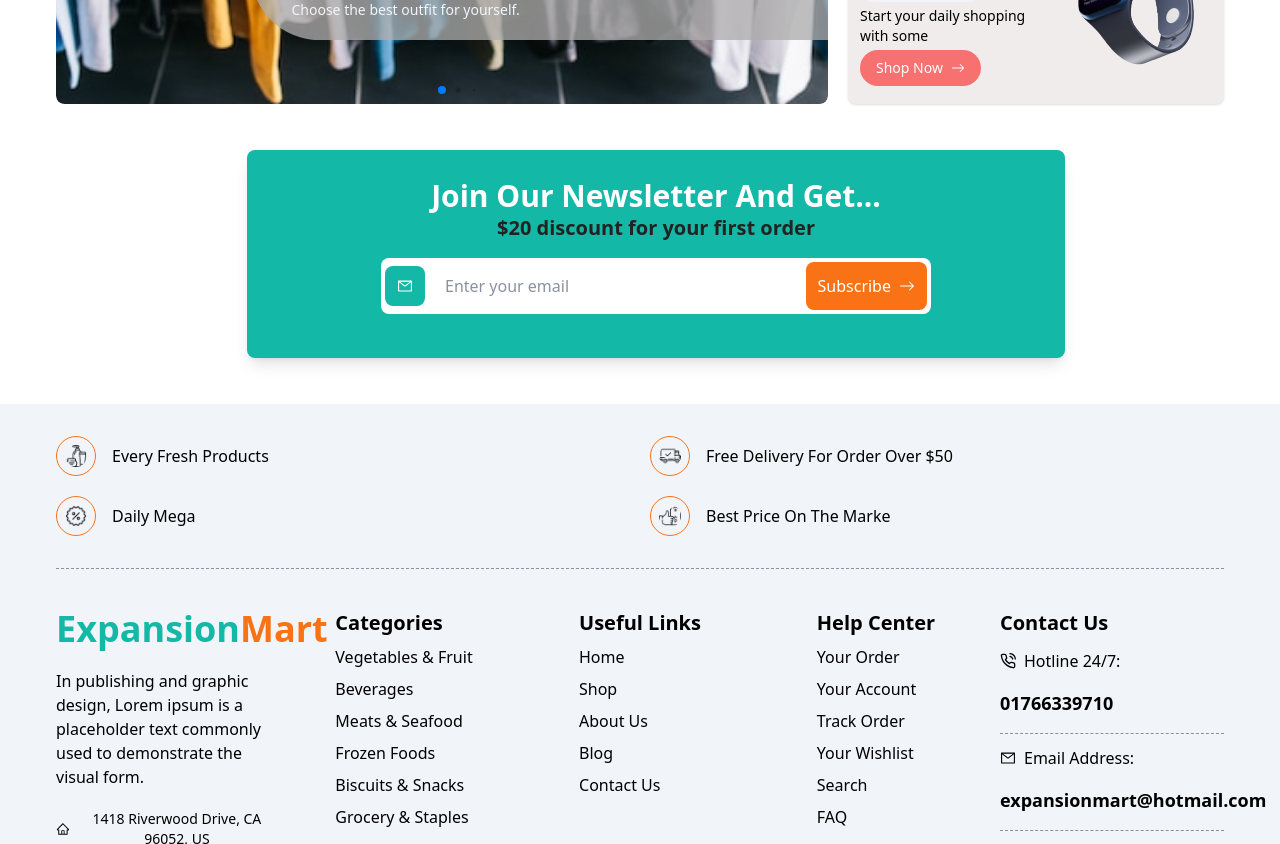
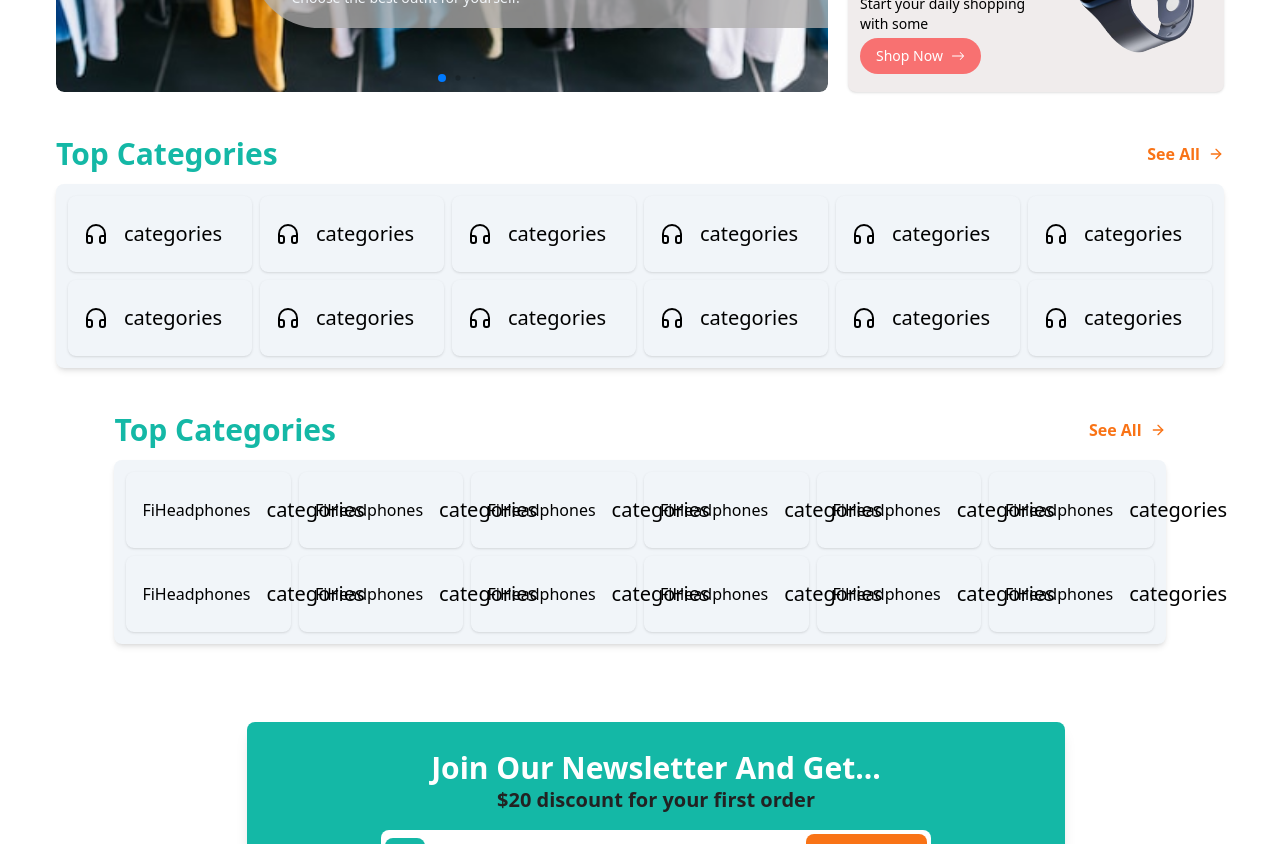
Before and after one commit to shakerscode/expansion-mart-e-commerce, a React (Create React App) app: page / in a window 1280 px wide. Shown: the part 820-1664 px from the top of the page. Built offline with nearby package versions, Linux system fonts and the light colour scheme.

Commit message:
working with categories and flash sell section

```diff
--- a/src/Components/Home/Home.js
+++ b/src/Components/Home/Home.js
@@ -1,11 +1,12 @@
 import React from 'react';
-import { NewsLetter, Hero } from '../exporter';
+import { NewsLetter, Hero, Categories, FlashSell } from '../exporter';
 
 const Home = () => {
     return (
         <main className='md:px-14 px-4'>
             <Hero/>
-
+            <Categories/>
+            <FlashSell/>
             <NewsLetter/>
         </main>
     );
--- /dev/null
+++ b/src/Components/Home/HomeComponents/Categories.js
@@ -0,0 +1,47 @@
+import React from 'react';
+import { FiHeadphones, FiArrowRight } from 'react-icons/fi';
+
+const Categories = () => {
+    const categories = [
+        { catTittle: 'categories', catIcon: FiHeadphones },
+        { catTittle: 'categories', catIcon: FiHeadphones },
+        { catTittle: 'categories', catIcon: FiHeadphones },
+        { catTittle: 'categories', catIcon: FiHeadphones },
+        { catTittle: 'categories', catIcon: FiHeadphones },
+        { catTittle: 'categories', catIcon: FiHeadphones },
+        { catTittle: 'categories', catIcon: FiHeadphones },
+        { catTittle: 'categories', catIcon: FiHeadphones },
+        { catTittle: 'categories', catIcon: FiHeadphones },
+        { catTittle: 'categories', catIcon: FiHeadphones },
+        { catTittle: 'categories', catIcon: FiHeadphones },
+        { catTittle: 'categories', catIcon: FiHeadphones },
+    ]
+
+    const handleCat = (cat) =>{
+        console.log(cat);
+    }
+    return (
+        <div className='my-8 '>
+            <div className='flex justify-between items-center'>
+                <h3 className='text-primary md:text-3xl text-xl font-bold py-3'>Top Categories</h3>
+                <span className='flex items-center gap-2 md:text-md text-secondary font-semibold cursor-pointer'>See All <FiArrowRight /> </span>
+            </div>
+            <div className='grid grid-cols-6 gap-2 cursor-pointer  p-3 rounded-lg shadow-md bg-light'>
+                {
+                    categories?.map((cat, i) =>
+                        <div
+                        key={i}
+                        onClick={()=> handleCat(cat.catTittle)}
+                        className='px-4 py-6 flex items-center rounded-lg hover:bg-white hover:translate-x-1 transition-all duration-500 ease-in-out gap-4 shadow'>
+                            <cat.catIcon className='text-2xl'/>
+                            <h4 className='text-xl'>{cat.catTittle}</h4>
+                        </div>
+                    )
+                }
+
+            </div>
+        </div>
+    );
+};
+
+export default Categories;
--- a/src/Components/Home/HomeComponents/Ctegories.js
+++ /dev/null
@@ -1,14 +0,0 @@
-import React from 'react';
-
-const Ctegories = () => {
-    return (
-        <div>
-            <div></div>
-            <div></div>
-            <div></div>
-            <div></div>
-        </div>
-    );
-};
-
-export default Ctegories;
--- /dev/null
+++ b/src/Components/Home/HomeComponents/FlashSell.js
@@ -0,0 +1,43 @@
+import React from 'react';
+import { FiArrowRight } from 'react-icons/fi';
+
+const FlashSell = () => {
+    const categories = [
+        { catTittle: 'categories', catIcon: 'FiHeadphones' },
+        { catTittle: 'categories', catIcon: 'FiHeadphones' },
+        { catTittle: 'categories', catIcon: 'FiHeadphones' },
+        { catTittle: 'categories', catIcon: 'FiHeadphones' },
+        { catTittle: 'categories', catIcon: 'FiHeadphones' },
+        { catTittle: 'categories', catIcon: 'FiHeadphones' },
+        { catTittle: 'categories', catIcon: 'FiHeadphones' },
+        { catTittle: 'categories', catIcon: 'FiHeadphones' },
+        { catTittle: 'categories', catIcon: 'FiHeadphones' },
+        { catTittle: 'categories', catIcon: 'FiHeadphones' },
+        { catTittle: 'categories', catIcon: 'FiHeadphones' },
+        { catTittle: 'categories', catIcon: 'FiHeadphones' },
+    ]
+    return (
+        <div className='w-[90%] my-8 mx-auto'>
+            <div className='flex justify-between items-center'>
+                <h3 className='text-primary md:text-3xl text-xl font-bold py-3'>Top Categories</h3>
+                <span className='flex items-center gap-2 md:text-md text-secondary font-semibold cursor-pointer'>See All <FiArrowRight /> </span>
+            </div>
+            <div className='grid grid-cols-6 gap-2 cursor-pointer  p-3 rounded-lg shadow-md bg-light'>
+                {
+                    categories?.map((cat, i) =>
+                        <div
+                        key={i}
+                        // onClick={()=> handleCat(cat.catTittle)}
+                        className='px-4 py-6 flex items-center rounded-lg hover:bg-secondary hover:text-white transition-all duration-500 ease-in-out gap-4 shadow'>
+                            <p>{cat.catIcon}</p>
+                            <h4 className='text-xl'>{cat.catTittle}</h4>
+                        </div>
+                    )
+                }
+
+            </div>
+        </div>
+    );
+};
+
+export default FlashSell;
--- a/src/Components/Home/HomeComponents/Hero.js
+++ b/src/Components/Home/HomeComponents/Hero.js
@@ -28,7 +28,7 @@ const Hero = () => {
                     <button className='bg-red md:px-4 px-3 text-sm py-2 text-white rounded-full flex gap-2 items-center hover:translate-x-2 transition-all duration-500 ease-in-out'>Shop Now <BsArrowRight/></button>
                 </div>
                 <div
-                className='bg-image-one shadow flex flex-col gap-1 justify-center items-start pl-3 md:py-4 mt-3 rounded-lg'>
+                className='bg-image-one shadow flex flex-col gap-1 justify-center items-start pl-3 md:py-4 mt-3 md:mt-0 rounded-lg'>
                     <p className='text-secondary'><b className='md:text-xl'>35% </b>OFF</p>
                    <h2 className='md:text-3xl text-xl font-bold text-primary'>Watch Collection</h2>
                     <h5 className='text-black md:text-sm text-[12px] bg-light md:px-3 px-2 py-1 rounded-full'>Electric Market</h5>
--- a/src/Components/exporter.js
+++ b/src/Components/exporter.js
@@ -4,3 +4,5 @@ export {default as Footer} from './Footer/Footer';
 export {default as NewsLetter} from './Home/HomeComponents/NewsLetter';
 export {default as Hero} from './Home/HomeComponents/Hero';
 export {default as  Slider} from './Re-UseableComp/Slider';
+export {default as  Categories} from './Home/HomeComponents/Categories';
+export {default as  FlashSell} from './Home/HomeComponents/FlashSell';
```
